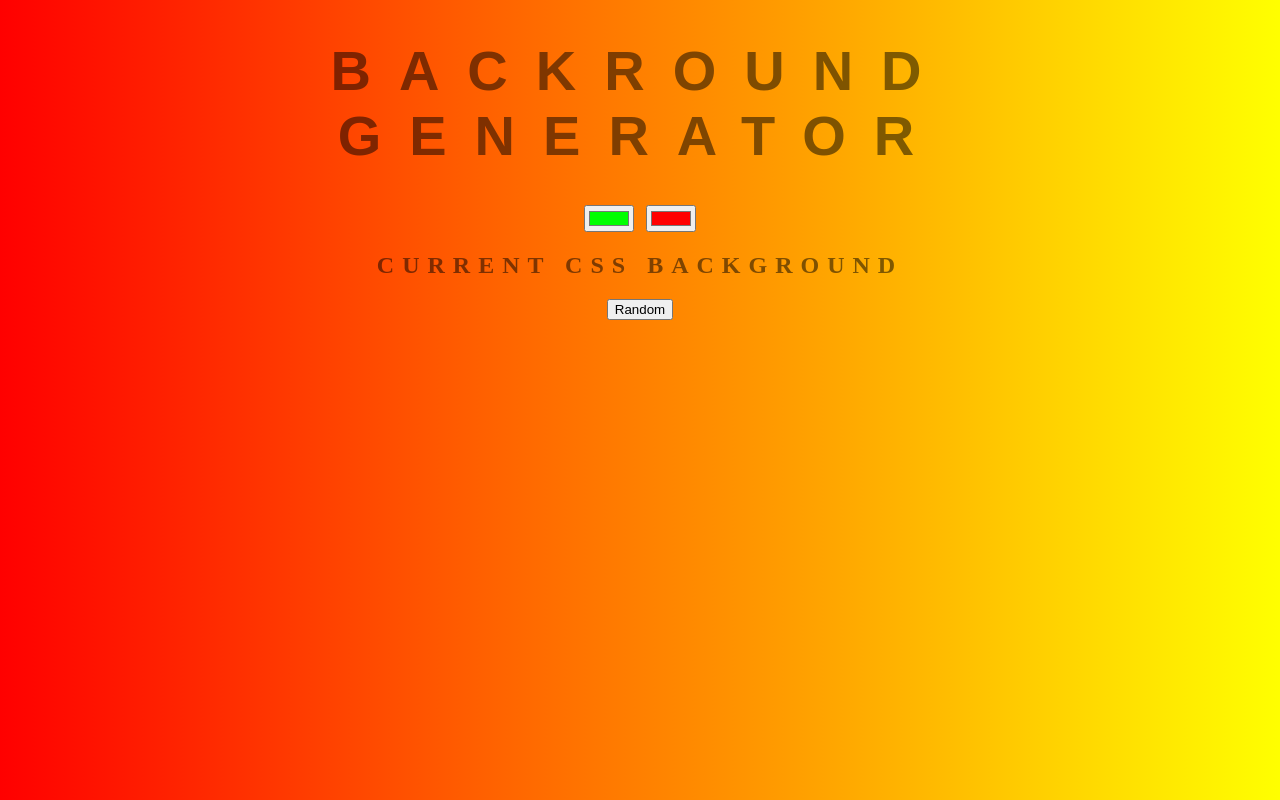
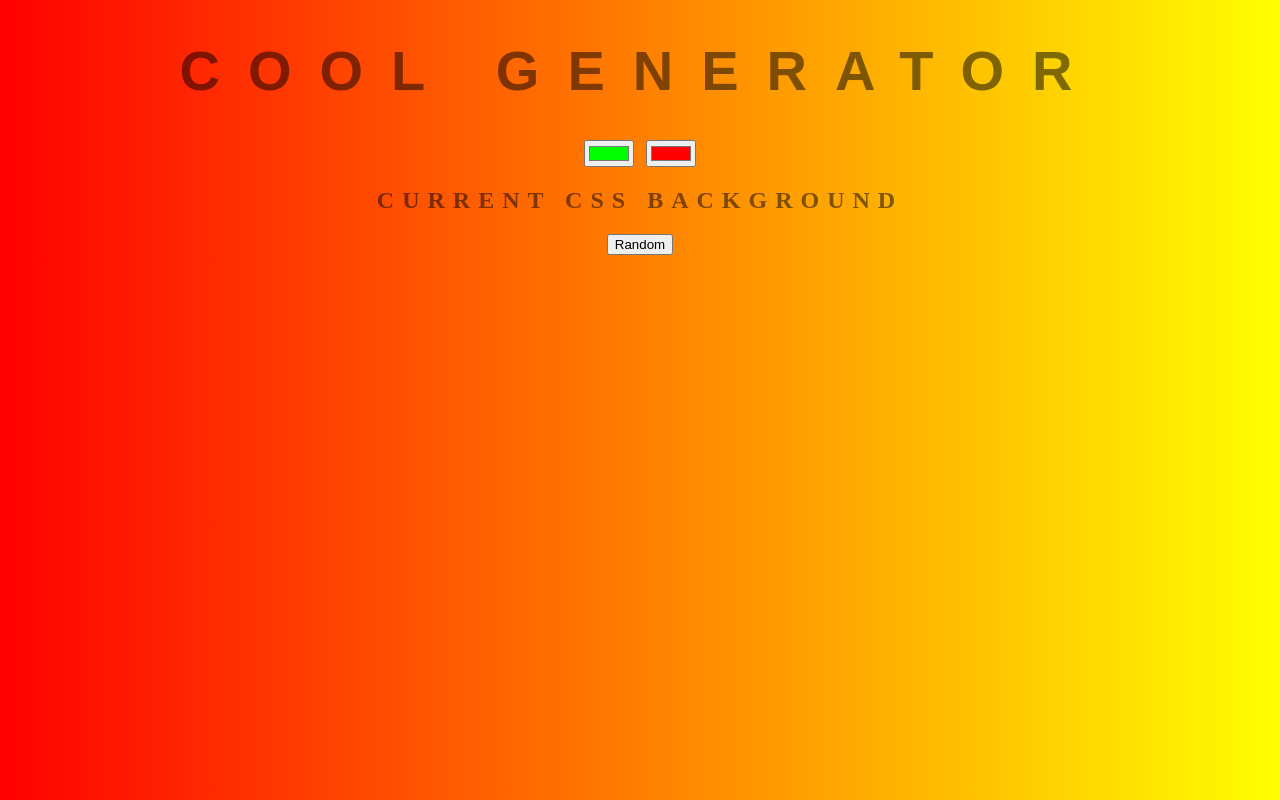
Before and after one commit to TerekhovaTS/background-generator, a plain HTML site: page index.html in a window 1280 px wide. Drawn offline with Linux system fonts and the light colour scheme.

Commit message:
changing title

```diff
--- a/index.html
+++ b/index.html
@@ -5,7 +5,7 @@
     <link rel="stylesheet" type="text/css" href="style.css">
 </head>
 <body id="gradient">
-    <h1>Backround Generator</h1>
+    <h1>Cool Generator</h1>
     <input class="color1" type="color" name="color1" value="#00ff00">
     <input class="color2" type="color" name="color2" value="#ff0000">
     <h2>Current CSS Background</h2>
```
